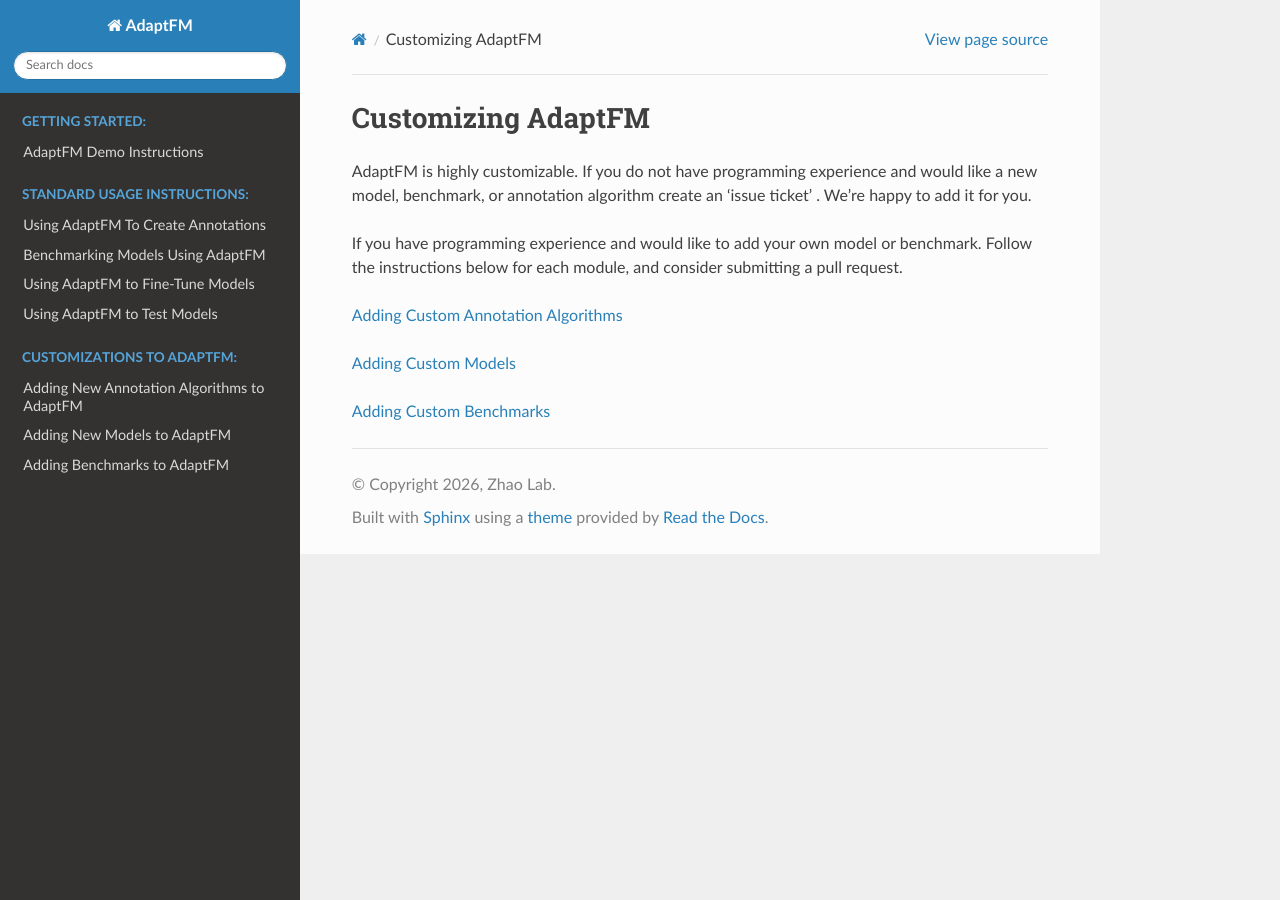
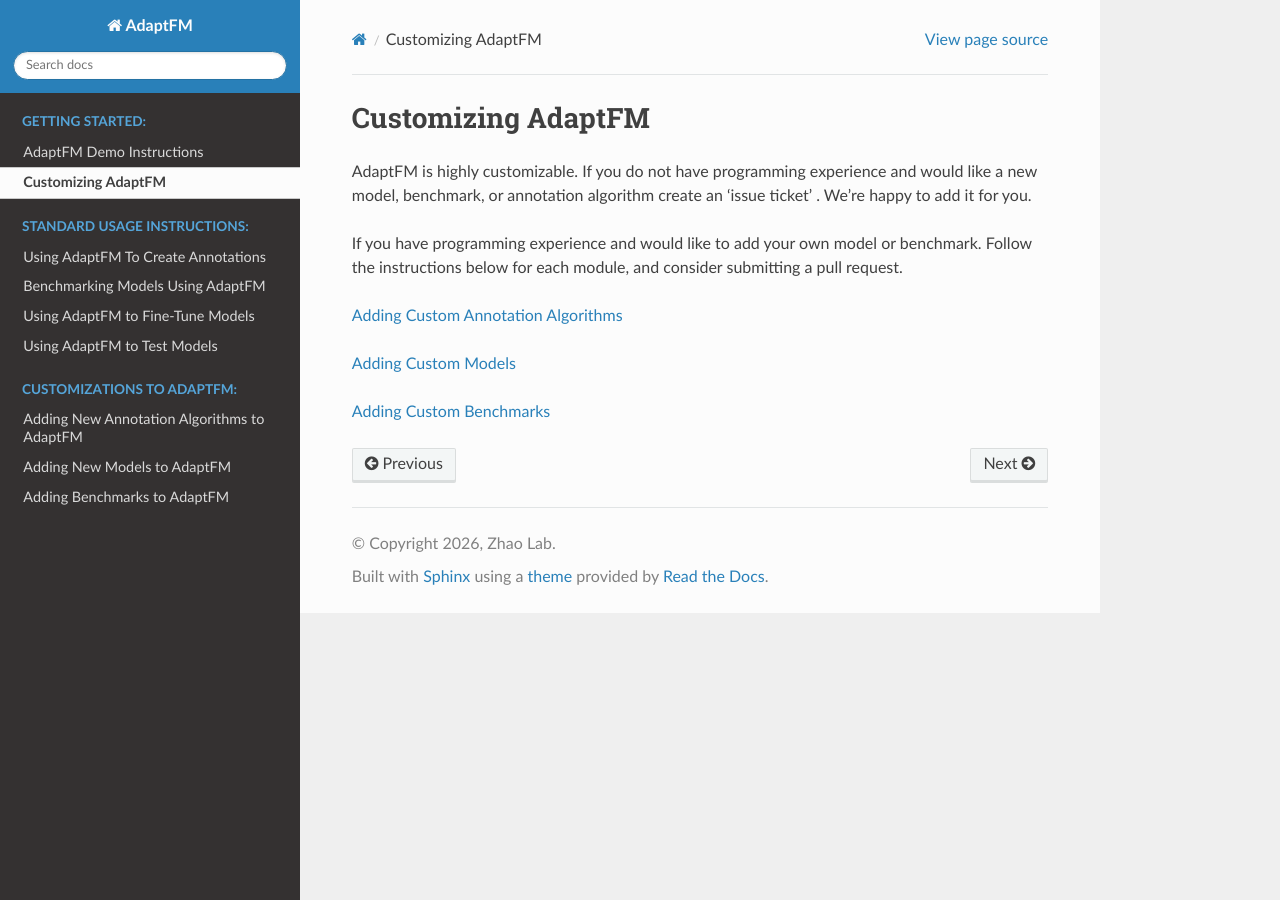
Before and after one commit to Zhao-Lab-UW-DHO/AdaptFM, a Sphinx documentation site: the page built from docs/Customizing_AdaptFM.md, in a window 1280 px wide. Built offline with Sphinx 7.4.7 and the Read the Docs theme 3.1.0, drawn with Linux system fonts in a browser that asks for light colours; pages that are not in the unit, such as notebooks, are missing from menus.

```diff
--- a/docs/index.rst
+++ b/docs/index.rst
@@ -5,12 +5,14 @@
 
 AdaptFM Documentation
 =====================
+.. include:: ../README.md
 
 .. toctree::
    :maxdepth: 2
    :caption: Getting Started:
 
    Testing_AdaptFM
+   Customizing_AdaptFM
 
 .. toctree::
    :maxdepth: 2
```
Also changed, not shown: other parts of docs/index.rst (+0 -1 lines).
